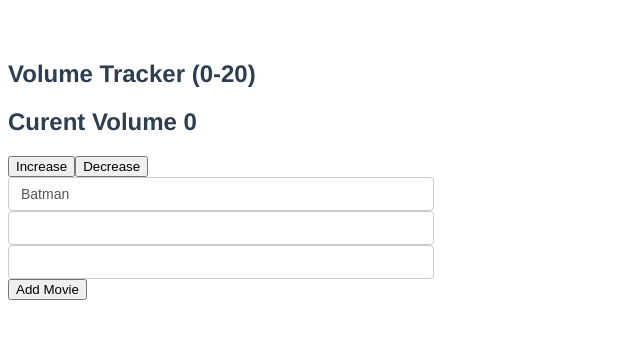
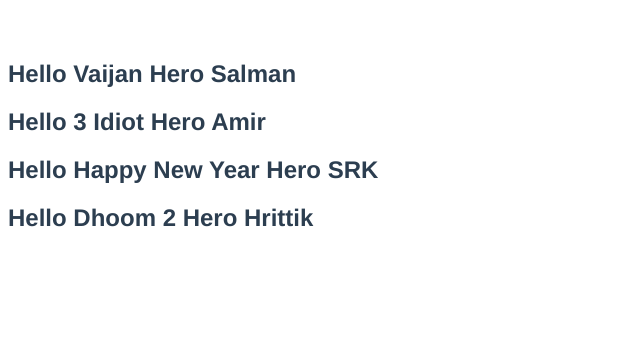
Before and after one commit to SelimReza1/vue-basic, a Vue app: page / in a window 1280 px wide. Shown: the top 338 px of the page, without its empty margins (0-640 px from the left). Built offline with nearby package versions, Linux system fonts and the light colour scheme.

Commit message:
component props

```diff
--- a/src/App.vue
+++ b/src/App.vue
@@ -1,63 +1,22 @@
 <template>
-<h2>Volume Tracker (0-20)</h2>
-  <h2>Curent Volume {{volume}}</h2>
-  <div>
-    <button @click="volume +=2">Increase</button>
-    <button @click="volume -=2">Decrease</button>
-  </div>
-  <input type="text" v-model="movie">
-  <input type="text" v-model="movieInfo.title">
-  <input type="text" v-model="movieInfo.actor">
-  <button @click="movieList = movieList.concat(['Wonder Woman'])">Add Movie</button>
+<Greet name="Vaijan" heroName="Salman" />
+<Greet name="3 Idiot" heroName="Amir"/>
+<Greet name="Happy New Year" heroName="SRK" />
+  <Greet :name="name" :heroName="heroName" />
 </template>
 
 <script>
 
+import Greet from "./components/Greet";
 export default {
   name: 'App',
-  data() {
+  components: {Greet},
+  data(){
     return{
-        volume: 0,
-      movie: 'Batman',
-      movieInfo: {
-          title: '',
-          actor: '',
-      },
-      movieList: ['Batman', 'Superman'],
+      name: 'Dhoom 2',
+      heroName: 'Hrittik',
     }
-  },
-  methods: {
-
-  },
-  computed: {
-
-  },
-  watch:{
-    volume(newValue, oldValue){
-      if(newValue > oldValue && newValue === 16){
-        alert('Listening to a high volume for a long time may damage your hearing');
-      }
-    },
-    movie: {
-      handler(newValue){
-        console.log('Calling Api with movie name=' + newValue);
-      },
-      immediate: true,
-    },
-    movieInfo: {
-      handler(newValue){
-        console.log('Calling Api with movie title= '+ newValue.title + ' and actor= '+ newValue.actor);
-      },
-      deep: true,
-    },
-    movieList:{
-      handler(newValue){
-        console.log('Updated List '+ newValue);
-      },
-      // deep: true,
-    }
-
-    },
+  }
 }
 </script>
 
@@ -70,41 +29,6 @@
   color: #2c3e50;
   margin-top: 60px;
 }
-.underline {
-  text-decoration: underline;
-}
-.promoted {
-  font-style: italic;
-}
 
-.new {
-  color: olivedrab;
-}
-.soldout {
-  color: red;
-}
-label {
-  font-weight: bold;
-  display: flex;
-  margin-bottom: 5px;
-}
-input + label {
-  font-weight: bold;
-  display: inline-flex;
-  margin-right: 20px;
-}
-input[type='text'],
-textarea,
-select {
-  display: block;
-  width: 400px;
-  padding: 6px 12px;
-  font-size: 14px;
-  line-height: 1.42857143;
-  color: #555;
-  background-color: #fff;
-  background-image: none;
-  border: 1px solid #ccc;
-  border-radius: 4px;
-}
+
 </style>
--- /dev/null
+++ b/src/components/Greet.vue
@@ -0,0 +1,10 @@
+<template>
+  <h2>Hello {{ name }} Hero {{ heroName }}</h2>
+</template>
+
+<script>
+export default {
+  name: 'Greet',
+  props: ['name', 'heroName']
+}
+</script>
```
